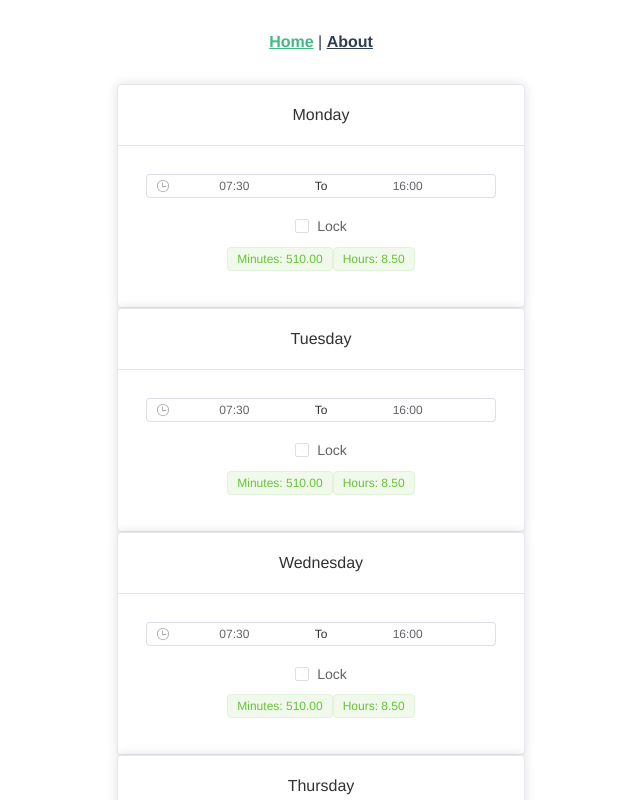
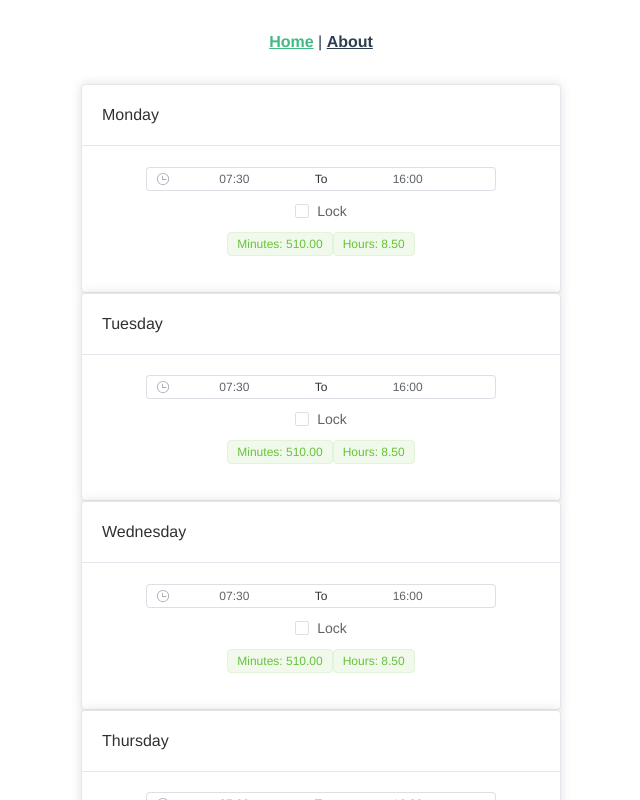
Before and after one commit to zeilmann/timer_helperV3, a Vue app: page / in a window 1280 px wide. Shown: the top 800 px of the page, without its empty margins (319-959 px from the left). Built offline with nearby package versions, Linux system fonts and the light colour scheme.

Commit message:
second commit

```diff
--- a/src/views/HomeView.vue
+++ b/src/views/HomeView.vue
@@ -16,7 +16,7 @@
           </div>
           <el-checkbox v-model="SegundaC[0]" label="Lock" size="large" />
           <div>
-            <el-tag v-if="parseInt(testem) != parseFloat(testem)" class="ml-2" type="danger">Minutes: {{ testem }}</el-tag>
+            <el-tag v-if="parseInt(testem) != parseFloat(testem)" class="ml-2" type="danger">Minutes: {{ testem.toFixed(2) }}</el-tag>
             <el-tag v-else class="ml-2" type="success">Minutes: {{ testem.toFixed(2) }}</el-tag>
             <el-tag class="ml-2" type="success">Hours: {{ testem2.toFixed(2) }}</el-tag>
           </div>
@@ -45,7 +45,7 @@
           </div>
           <el-checkbox v-model="SegundaC[1]" label="Lock" size="large" />
           <div>
-            <el-tag v-if="parseInt(testet) != parseFloat(testet)" class="ml-2" type="danger">Minutes: {{ testet }}</el-tag>
+            <el-tag v-if="parseInt(testet) != parseFloat(testet)" class="ml-2" type="danger">Minutes: {{ testet.toFixed(2) }}</el-tag>
             <el-tag v-else class="ml-2" type="success">Minutes: {{ testet.toFixed(2) }}</el-tag>
             <el-tag class="ml-2" type="success">Hours: {{ testet2.toFixed(2) }}</el-tag>
           </div>
@@ -75,7 +75,7 @@
           </div>
           <el-checkbox v-model="SegundaC[2]" label="Lock" size="large" />
           <div>
-            <el-tag v-if="parseInt(testew) != parseFloat(testew)" class="ml-2" type="danger">Minutes: {{ testew }}</el-tag>
+            <el-tag v-if="parseInt(testew) != parseFloat(testew)" class="ml-2" type="danger">Minutes: {{ testew.toFixed(2) }}</el-tag>
             <el-tag v-else class="ml-2" type="success">Minutes: {{ testew.toFixed(2) }}</el-tag>
             <el-tag class="ml-2" type="success">Hours: {{ testew2.toFixed(2) }}</el-tag>
           </div>
@@ -105,7 +105,7 @@
           </div>
           <el-checkbox v-model="SegundaC[3]" label="Lock" size="large" />
           <div>
-            <el-tag v-if="parseInt(testett) != parseFloat(testett)" class="ml-2" type="danger">Minutes: {{ testett }}</el-tag>
+            <el-tag v-if="parseInt(testett) != parseFloat(testett)" class="ml-2" type="danger">Minutes: {{ testett.toFixed(2) }}</el-tag>
             <el-tag v-else class="ml-2" type="success">Minutes: {{ testett.toFixed(2) }}</el-tag>
             <el-tag class="ml-2" type="success">Hours: {{ testett2.toFixed(2) }}</el-tag>
           </div>
@@ -135,7 +135,7 @@
           </div>
           <el-checkbox v-model="SegundaC[4]" label="Lock" size="large" />
           <div>
-            <el-tag v-if="parseInt(testef) != parseFloat(testef)" class="ml-2" type="danger">Minutes: {{ testef }}</el-tag>
+            <el-tag v-if="parseInt(testef) != parseFloat(testef)" class="ml-2" type="danger">Minutes: {{ testef.toFixed(2) }}</el-tag>
             <el-tag v-else class="ml-2" type="success">Minutes: {{ testef.toFixed(2) }}</el-tag>
             <el-tag class="ml-2" type="success">Hours: {{ testef2.toFixed(2) }}</el-tag>
           </div>
@@ -163,7 +163,6 @@
     </div>
     <input type="text" class="form-control" aria-label="Small" aria-describedby="inputGroup-sizing-sm" :value="totalB.toFixed(2)">
   </div>
-
 
 
 </div>
@@ -375,8 +374,28 @@ export default {
 </script>
 
 <style>
-.demo-range .el-date-editor {
-  margin: 8px;
+.card-header {
+  display: flex;
+  justify-content: space-between;
+  align-items: center;
+}
+
+.text {
+  font-size: 14px;
+}
+
+.item {
+  margin-bottom: 18px;
+}
+
+.box-card {
+  width: 480px;
+}
+
+.card-body {
+
+  padding: 2px;
+  border-style: dotted;
 }
 
 .demo-range .el-range-separator {
```
